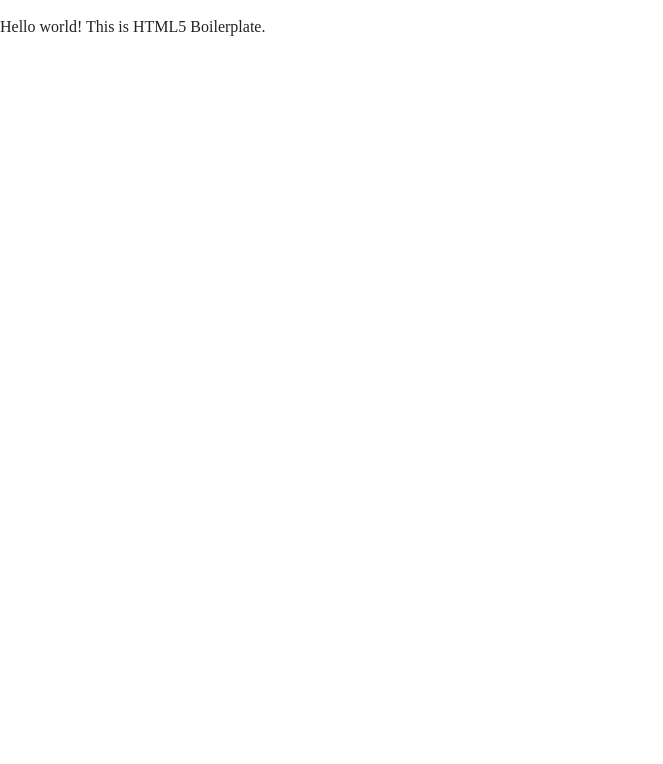
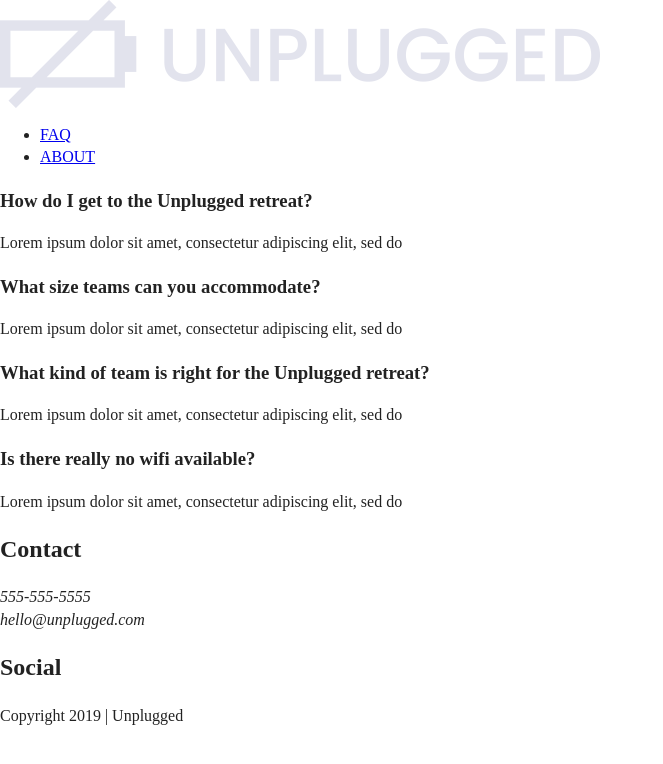
Before and after one commit to PapaMusey/my-first-reponsive-website-project, a website: page boilerplate/faq-page/index.html in a window 1280 px wide. Shown: the whole page, without its empty margins (0-663 px from the left). Drawn offline with Linux system fonts and the light colour scheme; files that its build step writes are made by us from their sources; files whose address does not match are found by name.

Commit message:
Coded faq page

```diff
--- a/boilerplate/faq-page/index.html
+++ b/boilerplate/faq-page/index.html
@@ -23,9 +23,60 @@
 </head>
 
 <body>
+<!-- Add your site or application content here -->
+<header>
+  <div class="content wrapper">
+    <img src="../unplugged-retreat/Assets/unpluggedlogo.png" alt="logo of company"/>
+    <div class= "header-divider"></div>
+    <nav>
+      <ul>
+        <li><a href="faq/index.html">FAQ</a></li>
+        <li><a href="about/index.html">ABOUT</a> </li>
+      </ul>
+    </nav>
+  </div>
+ </header>
 
-  <!-- Add your site or application content here -->
-  <p>Hello world! This is HTML5 Boilerplate.</p>
+  <main>
+  <section class="faq">
+    <div class="content wrapper">
+      <h3>How do I get to the Unplugged retreat?</h3>
+      <p>Lorem ipsum dolor sit amet, consectetur adipiscing elit, sed do</p>
+
+      <h3>What size teams can you accommodate?</h3>
+      <p>Lorem ipsum dolor sit amet, consectetur adipiscing elit, sed do</p>
+
+      <h3>What kind of team is right for the Unplugged retreat?</h3>
+      <p>Lorem ipsum dolor sit amet, consectetur adipiscing elit, sed do</p>
+
+      <h3>Is there really no wifi available?</h3>
+      <p>Lorem ipsum dolor sit amet, consectetur adipiscing elit, sed do</p>
+    </div>
+  </section>
+  </main>
+
+  <footer>
+    <div class="content wrapper">
+      <div class="contact">
+       <h2>Contact</h2>
+       <address>
+         <p>
+           555-555-5555<br>
+           hello@unplugged.com
+         </p>
+       </address>
+      </div>
+      <div class="social">
+       <h2>Social</h2>
+         <p><a href="https://www.facebook.com/Skillcrush/" target="_blank"></a></p>
+         <p><a href="https://twitter.com/Skillcrush" target="_blank"></a></p>
+         <p><a href="https://www.instagram.com/skillcrush/" target="_blank"></a></p>
+      </div>
+      <p>Copyright 2019 | Unplugged</p>
+    </div>
+  </footer>
+
+
   <script src="../js/vendor/modernizr-3.11.2.min.js"></script>
   <script src="js/plugins.js"></script>
   <script src="js/main.js"></script>
```
